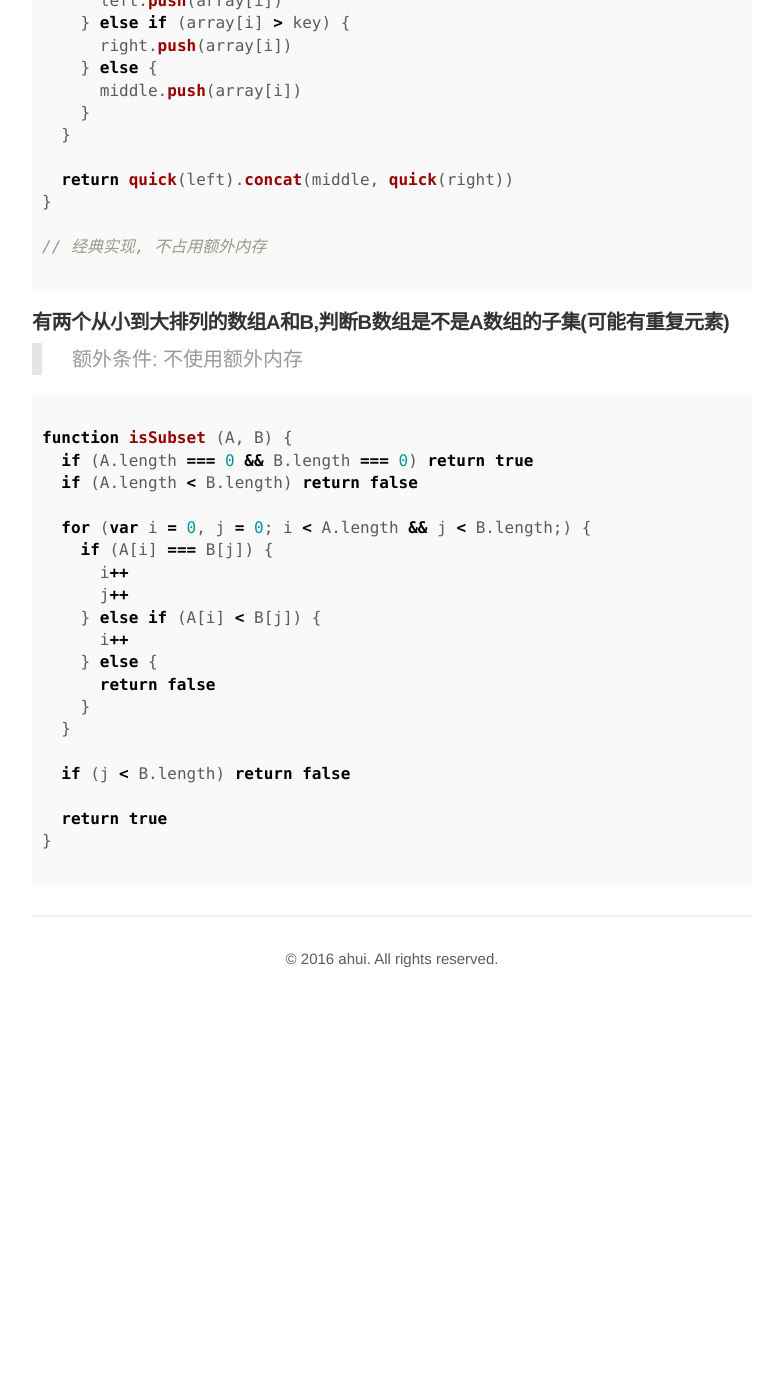
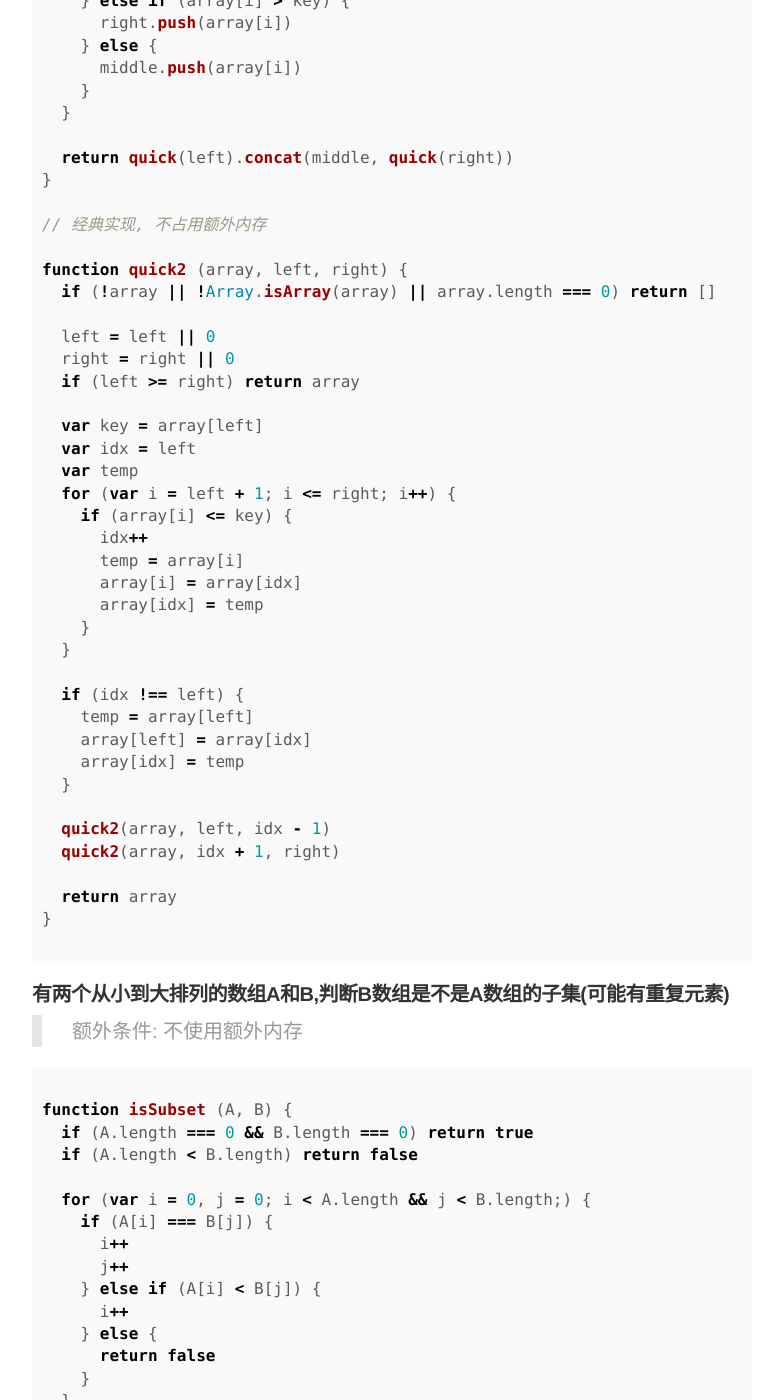
Before and after one commit to funkyLover/blog, a Jekyll site: the page built from notes/_posts/2017-03-07-arithmetic-in-js.md, in a window 1280 px wide and 1400 px high, scrolled down 2451 px. Shown: the whole window, without its empty margins (248-1031 px from the left). Built offline with Jekyll 4.4.1, drawn with Linux system fonts in a browser that asks for light colours; comment, search, counter and statistics services are not loaded; before the commit the page ends 3462 px from its top, so only the background shows below that.

Commit message:
* sort -> + quick sort

````diff
--- a/notes/_posts/2017-03-07-arithmetic-in-js.md
+++ b/notes/_posts/2017-03-07-arithmetic-in-js.md
@@ -97,7 +97,6 @@ function reverse (array, begin, end) {
 
 // 简单实现, 需要额外内存
 function quick (array) {
-
   if (!array || !Array.isArray(array) || array.length === 0) return []
   if (array.length === 1) return array
   var left = []
@@ -120,6 +119,37 @@ function quick (array) {
 }
 
 // 经典实现, 不占用额外内存
+
+function quick2 (array, left, right) {
+  if (!array || !Array.isArray(array) || array.length === 0) return []
+
+  left = left || 0
+  right = right || 0
+  if (left >= right) return array
+
+  var key = array[left]
+  var idx = left
+  var temp
+  for (var i = left + 1; i <= right; i++) {
+    if (array[i] <= key) {
+      idx++
+      temp = array[i]
+      array[i] = array[idx]
+      array[idx] = temp
+    }
+  }
+
+  if (idx !== left) {
+    temp = array[left]
+    array[left] = array[idx]
+    array[idx] = temp
+  }
+
+  quick2(array, left, idx - 1)
+  quick2(array, idx + 1, right)
+
+  return array
+}
 
 ```
 
````
